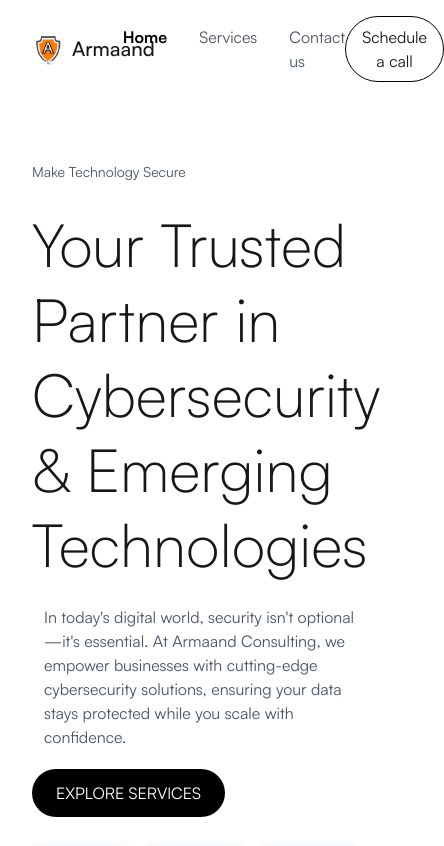
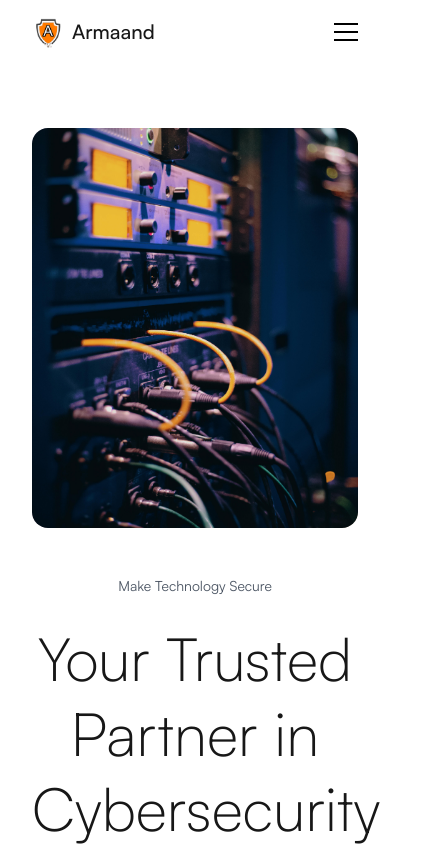
Before and after one commit to canaryGrapher/armaandconsultancy, a Next.js app: page / in a window 390 px wide. Shown: the top 846 px of the page, 444 px wide, since content can reach past the window. Built offline with nearby package versions, Linux system fonts and the light colour scheme.

Commit message:
Responsive screens

```diff
--- a/app/components/Header.tsx
+++ b/app/components/Header.tsx
@@ -1,19 +1,26 @@
+"use client"
 import Image from "next/image";
 import Link from "next/link";
+import { useState } from "react";
 
 interface HeaderProps {
   activePage: 'home' | 'services' | 'contact';
 }
 
 export default function Header({ activePage }: HeaderProps) {
+  const [isMenuOpen, setIsMenuOpen] = useState(false);
+
   return (
-    <header className="bg-white sticky top-0 z-50 flex items-center justify-between w-full px-8 py-4">
+    <header className="bg-white sticky top-0 z-50">
+      <div className="flex items-center justify-between px-8 py-4">
+        {/* Logo - Left corner */}
         <div className="flex items-center gap-2">
           <Image src="/images/brand/logo.png" alt="Armaand Consultancy" height={32} width={32} />
           <span className="text-xl font-medium">Armaand</span>
         </div>
 
-      <nav className="flex gap-8">
+        {/* Desktop Navigation - Centered */}
+        <nav className="hidden lg:flex items-center justify-center gap-8 absolute left-1/2 -translate-x-1/2">
           <Link
             href="/"
             className={`${activePage === 'home' ? 'font-bold text-black' : 'text-gray-600'} hover:text-black`}
@@ -34,9 +41,63 @@ export default function Header({ activePage }: HeaderProps) {
           </Link>
         </nav>
 
+        {/* CTA Button - Right corner */}
+        <div className="hidden lg:block">
           <button className="px-4 py-2 rounded-full border border-black">
             Schedule a call
           </button>
+        </div>
+
+        {/* Hamburger Menu Button */}
+        <button
+          className="lg:hidden"
+          onClick={() => setIsMenuOpen(!isMenuOpen)}
+          aria-label="Toggle menu"
+        >
+          <div className="space-y-1.5">
+            <span className={`block w-6 h-0.5 bg-black transition-transform ${isMenuOpen ? 'rotate-45 translate-y-2' : ''}`} />
+            <span className={`block w-6 h-0.5 bg-black transition-opacity ${isMenuOpen ? 'opacity-0' : ''}`} />
+            <span className={`block w-6 h-0.5 bg-black transition-transform ${isMenuOpen ? '-rotate-45 -translate-y-2' : ''}`} />
+          </div>
+        </button>
+      </div>
+
+      {/* Mobile Menu Dropdown */}
+      <div
+        className={`
+          lg:hidden
+          overflow-hidden
+          transition-[max-height] duration-300 ease-in-out
+          ${isMenuOpen ? 'max-h-64' : 'max-h-0'}
+        `}
+      >
+        <nav className="flex flex-col bg-white px-8 py-4 shadow-lg">
+          <Link
+            href="/"
+            className={`py-3 ${activePage === 'home' ? 'font-bold text-black' : 'text-gray-600'}`}
+            onClick={() => setIsMenuOpen(false)}
+          >
+            Home
+          </Link>
+          <Link
+            href="/services"
+            className={`py-3 ${activePage === 'services' ? 'font-bold text-black' : 'text-gray-600'}`}
+            onClick={() => setIsMenuOpen(false)}
+          >
+            Services
+          </Link>
+          <Link
+            href="/contact"
+            className={`py-3 ${activePage === 'contact' ? 'font-bold text-black' : 'text-gray-600'}`}
+            onClick={() => setIsMenuOpen(false)}
+          >
+            Contact us
+          </Link>
+          <button className="mt-3 px-4 py-2 rounded-full border border-black w-full">
+            Schedule a call
+          </button>
+        </nav>
+      </div>
     </header>
   );
 }
--- a/app/components/Services.tsx
+++ b/app/components/Services.tsx
@@ -5,7 +5,7 @@ interface Service {
 
 function ServiceGrid({ services }: { services: Service[] }) {
     return (
-      <div className="grid grid-cols-1 md:grid-cols-2 lg:grid-cols-3 gap-8">
+      <div className="grid grid-cols-1 lg:grid-cols-2 xl:grid-cols-3 gap-8">
         {services.map((service, index) => (
           <div key={index} className="p-6 bg-gray-50 rounded-2xl">
             {/* <div className="w-12 h-12 bg-black rounded-full mb-4"></div> */}
--- a/app/page.tsx
+++ b/app/page.tsx
@@ -21,9 +21,13 @@ import {
     thales,
     voltage
 } from "../public/images/partners/index"
+
 export const metadata = {
   title: 'Armaand Consultancy',
   description: 'Your Trusted partner in Cyber Security & Emerging technologies',
+  icons: {
+    icon: '/favicon.ico',
+  },
 };
 
 export default function Home() {
@@ -32,33 +36,37 @@ export default function Home() {
       <Header activePage="home" />
       {/* Hero Section */}
       <main className="px-8 py-16">
-        <div className="grid grid-cols-2 gap-12">
+        <div className="grid grid-cols-1 lg:grid-cols-2 gap-12">
+          {/* Right Content - Image */}
+          <div className="col-span-1 lg:col-start-2 h-[400px] lg:h-full relative">
+            <div className="relative w-full h-full bg-gradient-to-br from-purple-100 via-pink-100 to-orange-100 rounded-2xl">
+              <Image
+                src={heroImage}
+                alt="Hero Image"
+                fill
+                className="object-cover rounded-2xl"
+                priority
+                sizes="(max-width: 1024px) 100vw, 50vw"
+              />
+            </div>
+          </div>
+
           {/* Left Content */}
-          <div className="col-span-2 md:col-span-1 space-y-6">
-            <div className="text-sm text-gray-600">Make Technology Secure</div>
-            <h1 className="text-6xl font-light leading-tight">
+          <div className="col-span-1 lg:col-start-1 lg:row-start-1 space-y-6">
+            <div className="text-sm text-gray-600 text-center lg:text-left">Make Technology Secure</div>
+            <h1 className="text-6xl font-light leading-tight text-center lg:text-left">
               Your Trusted Partner in Cybersecurity & Emerging Technologies
             </h1>
-            <p className="text-gray-600 max-w-md ml-3">
+            <p className="text-gray-600 px-10 lg:px-0 lg:max-w-md ml-3 text-center lg:text-left">
               In today&apos;s digital world, security isn&apos;t optional—it&apos;s essential. At Armaand Consulting, we empower businesses with cutting-edge cybersecurity solutions, ensuring your data stays protected while you scale with confidence.
             </p>
-            <Link href="/services">
-              <button className="mt-5 px-6 py-3 bg-black text-white rounded-full">
+            <Link href="/services" className="flex justify-center lg:justify-start">
+              <button className="mt-5 px-6 py-3 bg-black text-white rounded-full w-2/4 lg:w-auto">
                 EXPLORE SERVICES
               </button>
             </Link>
 
-
             <StatsGrid />
-          </div>
-
-          {/* Right Content - You can add an abstract visualization or image here */}
-          <div className="flex-1 relative">
-            {/* Add your visualization or image here */}
-            <div className="absolute inset-0 bg-gradient-to-br from-purple-100 via-pink-100 to-orange-100 rounded-2xl">
-              {/* You can add more decorative elements here */}
-              <Image src={heroImage} alt="Hero Image" className="w-full h-full object-cover" />
-            </div>
           </div>
         </div>
 
```
Lines whose indentation alone changed are shown as unchanged.
